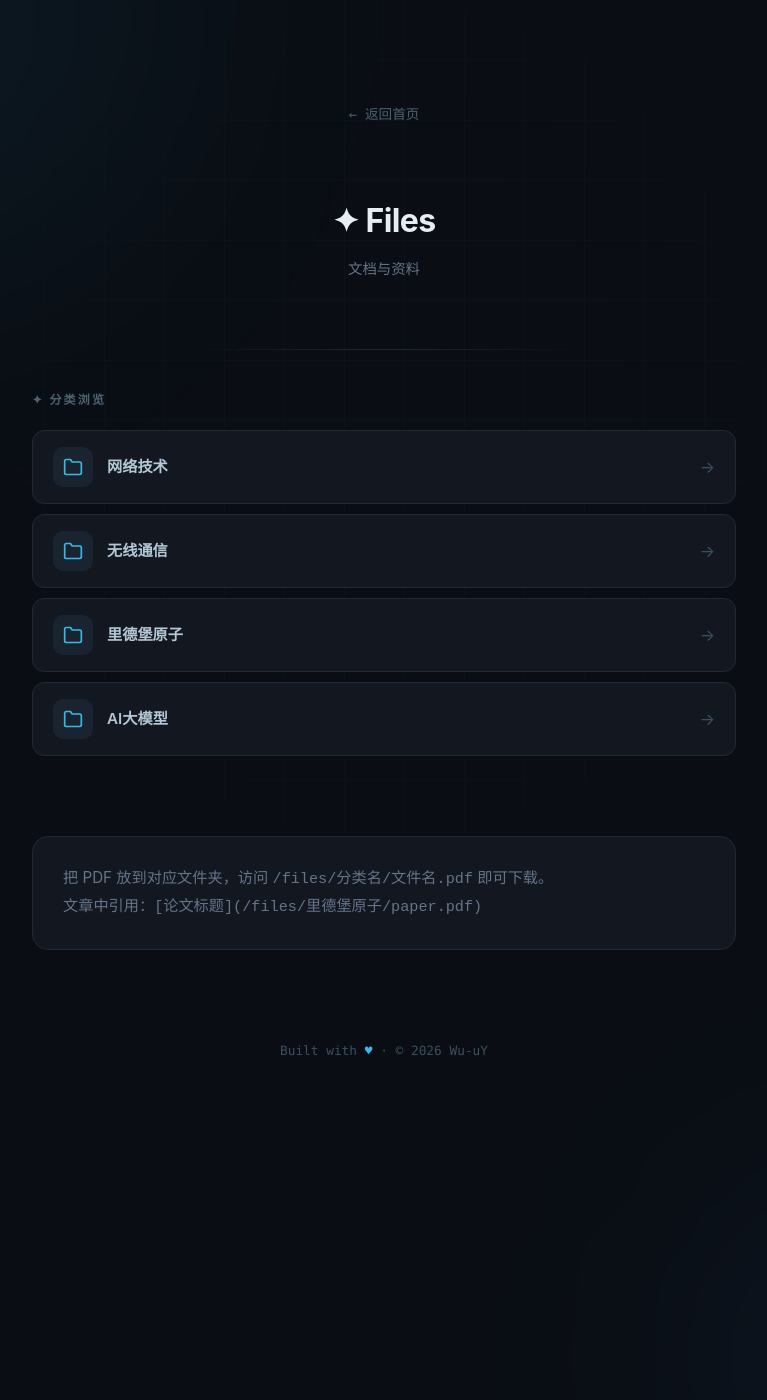
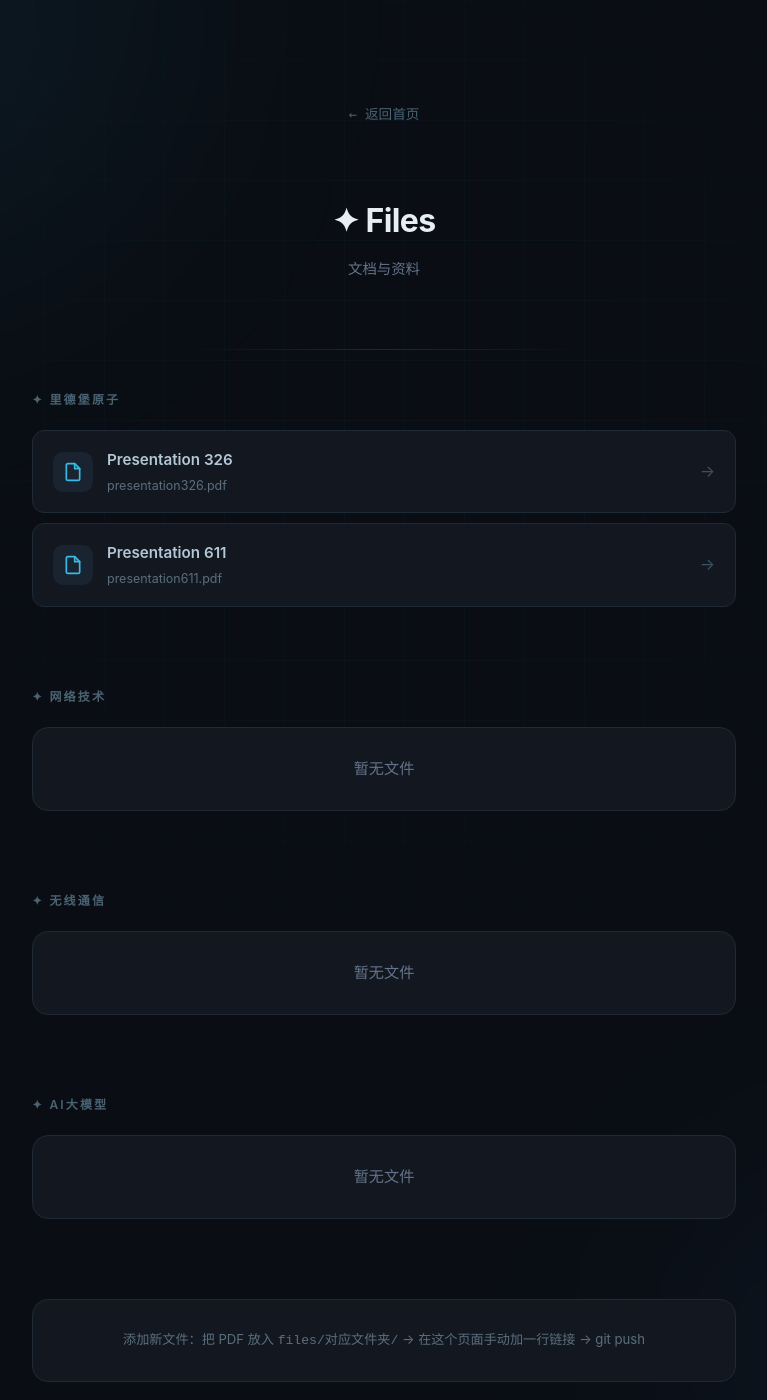
Before and after one commit to tsinghong1984/tsinghong1984.github.io, a Jekyll site: the page built from files/index.html, in a window 1280 px wide and 1400 px high. Shown: the whole window, without its empty margins (256-1023 px from the left). Built offline with Jekyll 4.4.1, drawn with Linux system fonts in a browser that asks for light colours.

Commit message:
实诚版 files 页：列出实际 PDF

```diff
--- a/files/index.html
+++ b/files/index.html
@@ -13,41 +13,25 @@ title: Files
 <div class="divider"></div>
 
 <section>
-    <h2>✦ 分类浏览</h2>
+    <h2>✦ 里德堡原子</h2>
     <div class="links">
-        <a href="/files/网络技术/" class="link-item">
+        <a href="/files/里德堡原子/presentation326.pdf" class="link-item" target="_blank">
             <div class="link-icon">
-                <svg width="20" height="20" viewBox="0 0 24 24" fill="none" stroke="#39bae6" stroke-width="2" stroke-linecap="round" stroke-linejoin="round"><path d="M22 19a2 2 0 0 1-2 2H4a2 2 0 0 1-2-2V5a2 2 0 0 1 2-2h5l2 3h9a2 2 0 0 1 2 2z"/></svg>
+                <svg width="20" height="20" viewBox="0 0 24 24" fill="none" stroke="#39bae6" stroke-width="2" stroke-linecap="round" stroke-linejoin="round"><path d="M14 2H6a2 2 0 0 0-2 2v16a2 2 0 0 0 2 2h12a2 2 0 0 0 2-2V8z"/><polyline points="14 2 14 8 20 8"/></svg>
             </div>
             <div class="link-info">
-                <div class="link-title">网络技术</div>
+                <div class="link-title">Presentation 326</div>
+                <div class="link-desc">presentation326.pdf</div>
             </div>
             <span class="link-arrow">→</span>
         </a>
-        <a href="/files/无线通信/" class="link-item">
+        <a href="/files/里德堡原子/presentation611.pdf" class="link-item" target="_blank">
             <div class="link-icon">
-                <svg width="20" height="20" viewBox="0 0 24 24" fill="none" stroke="#39bae6" stroke-width="2" stroke-linecap="round" stroke-linejoin="round"><path d="M22 19a2 2 0 0 1-2 2H4a2 2 0 0 1-2-2V5a2 2 0 0 1 2-2h5l2 3h9a2 2 0 0 1 2 2z"/></svg>
+                <svg width="20" height="20" viewBox="0 0 24 24" fill="none" stroke="#39bae6" stroke-width="2" stroke-linecap="round" stroke-linejoin="round"><path d="M14 2H6a2 2 0 0 0-2 2v16a2 2 0 0 0 2 2h12a2 2 0 0 0 2-2V8z"/><polyline points="14 2 14 8 20 8"/></svg>
             </div>
             <div class="link-info">
-                <div class="link-title">无线通信</div>
-            </div>
-            <span class="link-arrow">→</span>
-        </a>
-        <a href="/files/里德堡原子/" class="link-item">
-            <div class="link-icon">
-                <svg width="20" height="20" viewBox="0 0 24 24" fill="none" stroke="#39bae6" stroke-width="2" stroke-linecap="round" stroke-linejoin="round"><path d="M22 19a2 2 0 0 1-2 2H4a2 2 0 0 1-2-2V5a2 2 0 0 1 2-2h5l2 3h9a2 2 0 0 1 2 2z"/></svg>
-            </div>
-            <div class="link-info">
-                <div class="link-title">里德堡原子</div>
-            </div>
-            <span class="link-arrow">→</span>
-        </a>
-        <a href="/files/AI大模型/" class="link-item">
-            <div class="link-icon">
-                <svg width="20" height="20" viewBox="0 0 24 24" fill="none" stroke="#39bae6" stroke-width="2" stroke-linecap="round" stroke-linejoin="round"><path d="M22 19a2 2 0 0 1-2 2H4a2 2 0 0 1-2-2V5a2 2 0 0 1 2-2h5l2 3h9a2 2 0 0 1 2 2z"/></svg>
-            </div>
-            <div class="link-info">
-                <div class="link-title">AI大模型</div>
+                <div class="link-title">Presentation 611</div>
+                <div class="link-desc">presentation611.pdf</div>
             </div>
             <span class="link-arrow">→</span>
         </a>
@@ -55,7 +39,30 @@ title: Files
 </section>
 
 <section>
+    <h2>✦ 网络技术</h2>
     <div class="card">
-        <p style="color:#64748b;">把 PDF 放到对应文件夹，访问 <code>/files/分类名/文件名.pdf</code> 即可下载。<br>文章中引用：<code>[论文标题](/files/里德堡原子/paper.pdf)</code></p>
+        <p style="color:#64748b; text-align:center;">暂无文件</p>
     </div>
 </section>
+
+<section>
+    <h2>✦ 无线通信</h2>
+    <div class="card">
+        <p style="color:#64748b; text-align:center;">暂无文件</p>
+    </div>
+</section>
+
+<section>
+    <h2>✦ AI大模型</h2>
+    <div class="card">
+        <p style="color:#64748b; text-align:center;">暂无文件</p>
+    </div>
+</section>
+
+<section>
+    <div class="card">
+        <p style="color:#5a6e7e; font-size:0.82rem; text-align:center;">
+            添加新文件：把 PDF 放入 <code>files/对应文件夹/</code> → 在这个页面手动加一行链接 → git push
+        </p>
+    </div>
+</section>
```
Also changed, not shown: files/AI大模型/index.html (deleted, +0 -17 lines), files/无线通信/index.html (deleted, +0 -17 lines), files/网络技术/index.html (deleted, +0 -17 lines), files/里德堡原子/index.html (deleted, +0 -17 lines).
